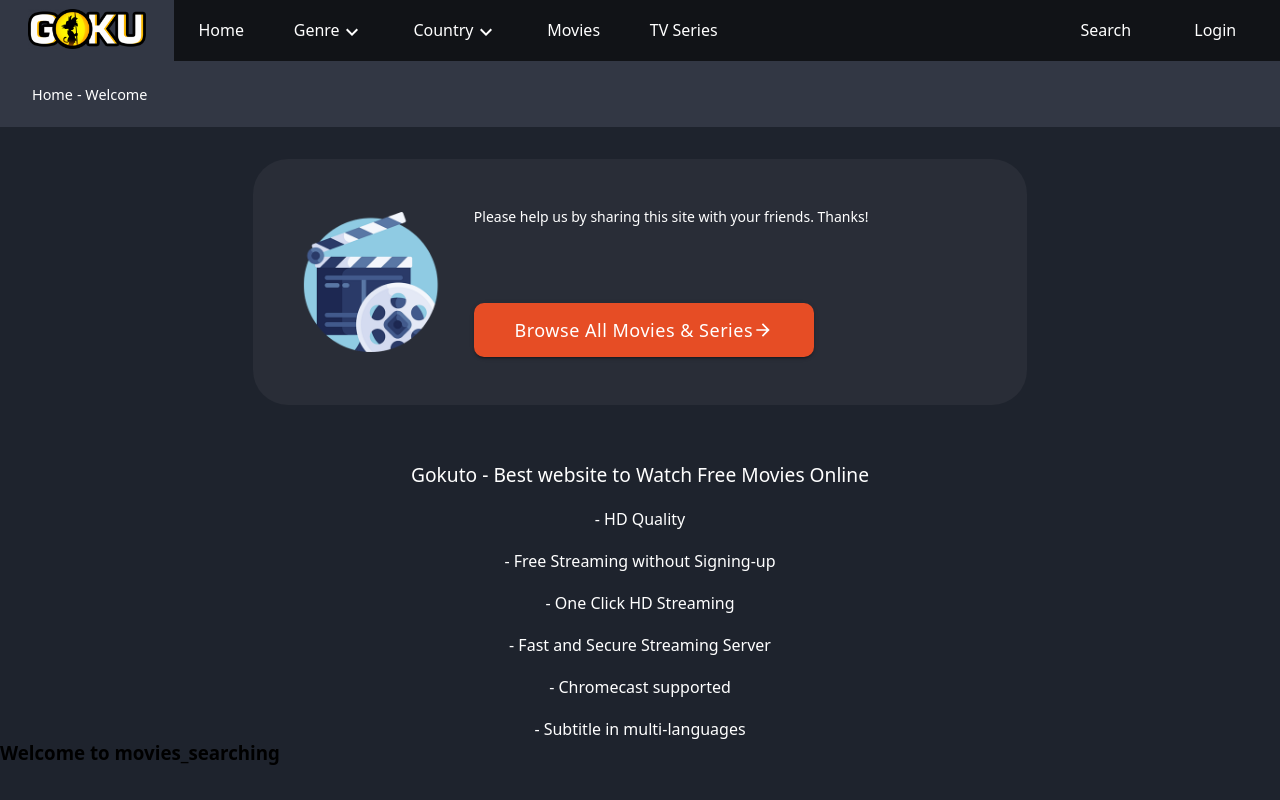
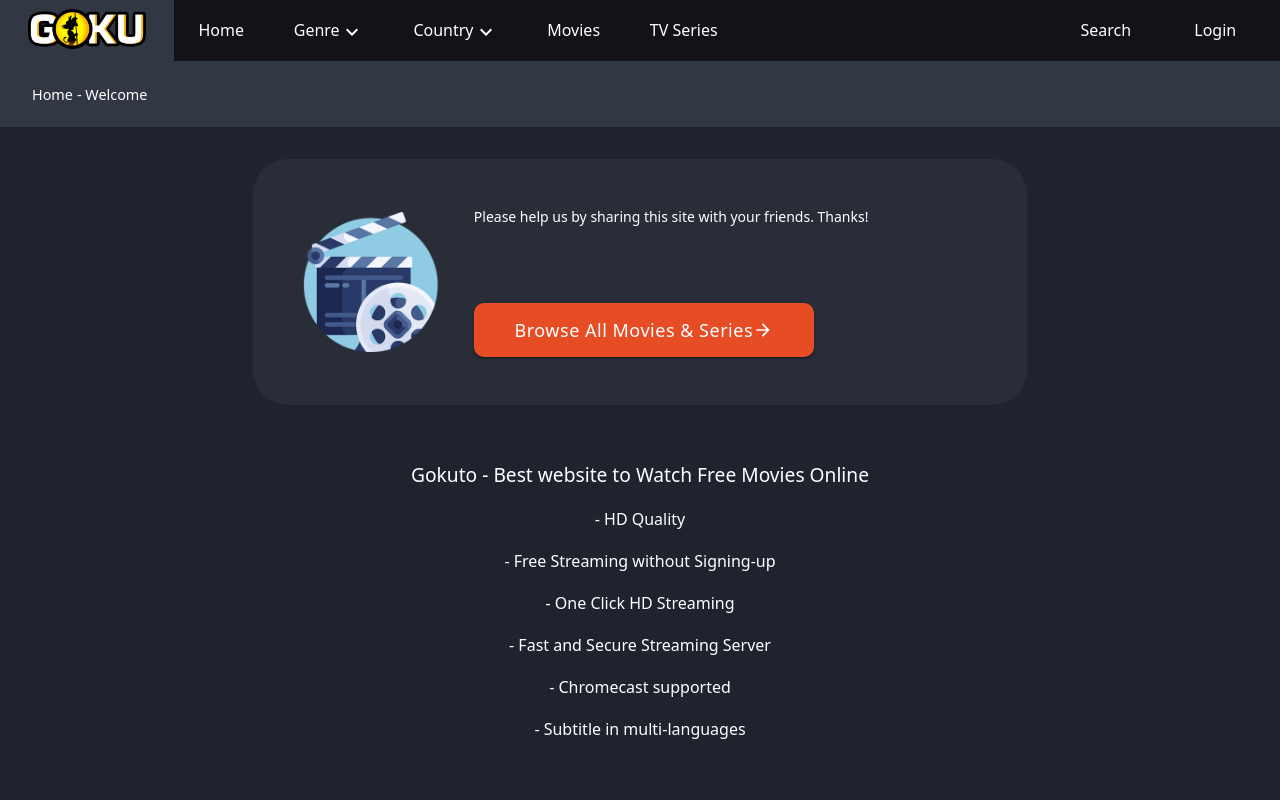
Before and after one commit to RiyazShaik-158/movies_searching, a React (Create React App) app: page / in a window 1280 px wide. Built offline with nearby package versions, Linux system fonts and the light colour scheme.

Commit message:
minorChange

```diff
--- a/src/components/Body/HomeWelcome/HomeWelcome.js
+++ b/src/components/Body/HomeWelcome/HomeWelcome.js
@@ -52,7 +52,6 @@
           <p className='featured_line'>- Chromecast supported</p>
           <p className='featured_line'>- Subtitle in multi-languages</p>
         </section>
-      <h3>Welcome to movies_searching</h3>
     </div>
   )
 }
```
